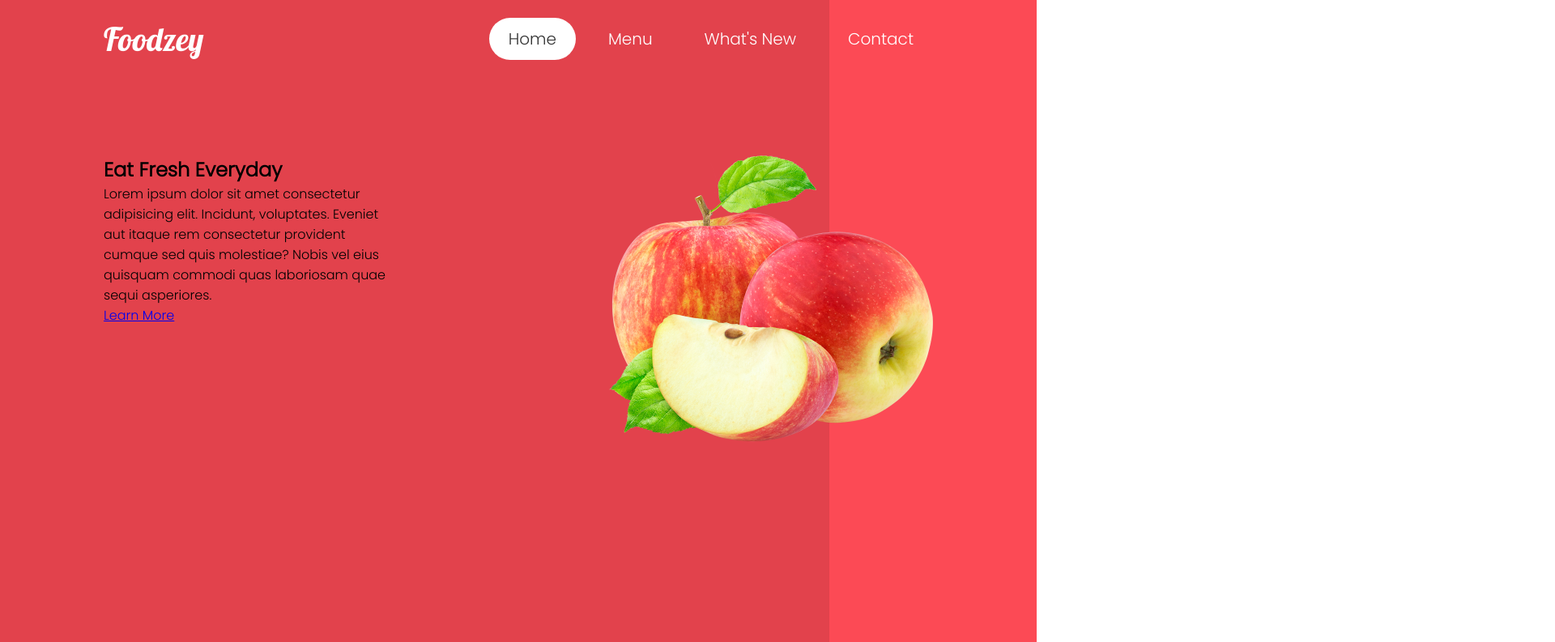
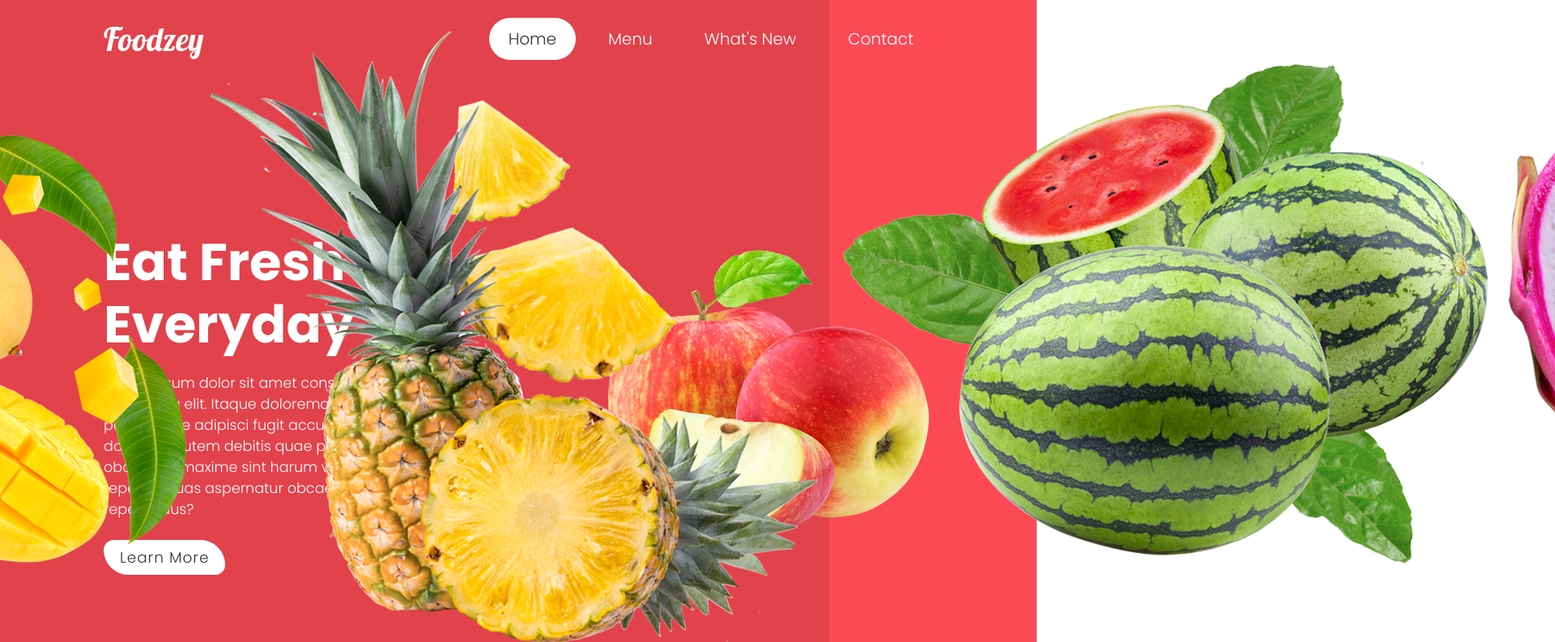
Before and after one commit to ycwhencpp/foodzey, a plain HTML site: page index.html in a window 1280 px wide. Shown: the top 793 px of the page at 81% size, 1920 px wide, since content can reach past the window. Drawn offline with Linux system fonts and the light colour scheme.

Commit message:
added content data and img

```diff
--- a/index.html
+++ b/index.html
@@ -27,13 +27,22 @@
        <div class="content">
            <div class="textbox">
                <h2>Eat Fresh Everyday</h2>
-               <p>Lorem ipsum dolor sit amet consectetur adipisicing elit. Incidunt, voluptates. Eveniet aut itaque rem consectetur provident cumque sed quis molestiae? Nobis vel eius quisquam commodi quas laboriosam quae sequi asperiores.</p>
+               <p>Lorem ipsum dolor sit amet consectetur adipisicing elit. Itaque doloremque aut, pariatur iure adipisci fugit accusamus labore doloribus autem debitis quae porro et, quam obcaecati maxime sint harum voluptatibus repellat. Quas aspernatur obcaecati distinctio repellendus?</p>
                <a href="#">Learn More</a>
            </div>
            <div class="imgbx">
                <img src="images/apple.png" alt="apple">
            </div>
        </div>
+       <div class="magicbox">
+           <ul>
+               <li data-text="Apple"><img src="images/apple.png" alt=""></li>
+               <li data-text="Mango"><img src="images/mango.png" alt=""></li>
+               <li data-text="PineApple"><img src="images/pineApple.png" alt=""></li>
+               <li data-text="Watermelon"><img src="images/watermelon.png" alt=""></li>
+               <li data-text="Dragon Fruits"><img src="images/dragonFruits.png" alt=""></li>
+           </ul>
+       </div>
    </section>
 </body>
 </html>
--- a/style.css
+++ b/style.css
@@ -1,3 +1,5 @@
+@import url('https://fonts.googleapis.com/css2?family=Poppins:wght@700&display=swap');
+
 *{
     margin:0;
     padding:0;
@@ -70,25 +72,57 @@ ul li a{
 
 
 }
-ul li a:hover,a.active{
+ul li a:hover, a.active{
     background:#fff;
     color:#333;
 }
 .content{
     display:grid;
     position:relative;
-    grid-template-columns: 10% repeat(3,1fr) 2fr 10%;
-    grid-template-rows: 1fr 2fr 1fr;
+    grid-template-columns: 10% repeat(3,minmax(5rem,1fr)) 2fr 10%;
+    grid-template-rows: 45% 2fr 1fr;
 }
 .textbox{
     grid-column:2/4;
     grid-row:2/3;
+    color:#fff;
 }
-.content .imgbx{
+.textbox h2{
+    font-family: "poppins",sans-serif;
+    line-height:1.2em;
+    font-size:4em;
+
+}
+.textbox p{
+margin-top:20px;
+font-size:1.10rem;
+}
+.textbox a {
+   display:inline-block;
+   font-size:1.15rem;
+    padding:.5rem 1.25rem;
+    border-radius:20px 50px 20px 50px;
+    background:#fff;
+    color:#333;
+    letter-spacing: 1px;
+    text-decoration: none;
+    margin-top:25px;
+
+}
+
+.content .imgbx {
     grid-column:5/6;
     grid-row:2/3;
+    display:flex;
+    align-items: center;
+    justify-content: center;
 }
 .content .imgbx img{
     max-width:400px;
-    margin-left: 6rem;
 }
+.magicbox{
+    position:absolute;
+    bottom:0;
+    left:50%;
+    transform: translateX(-50%);
+}
```
